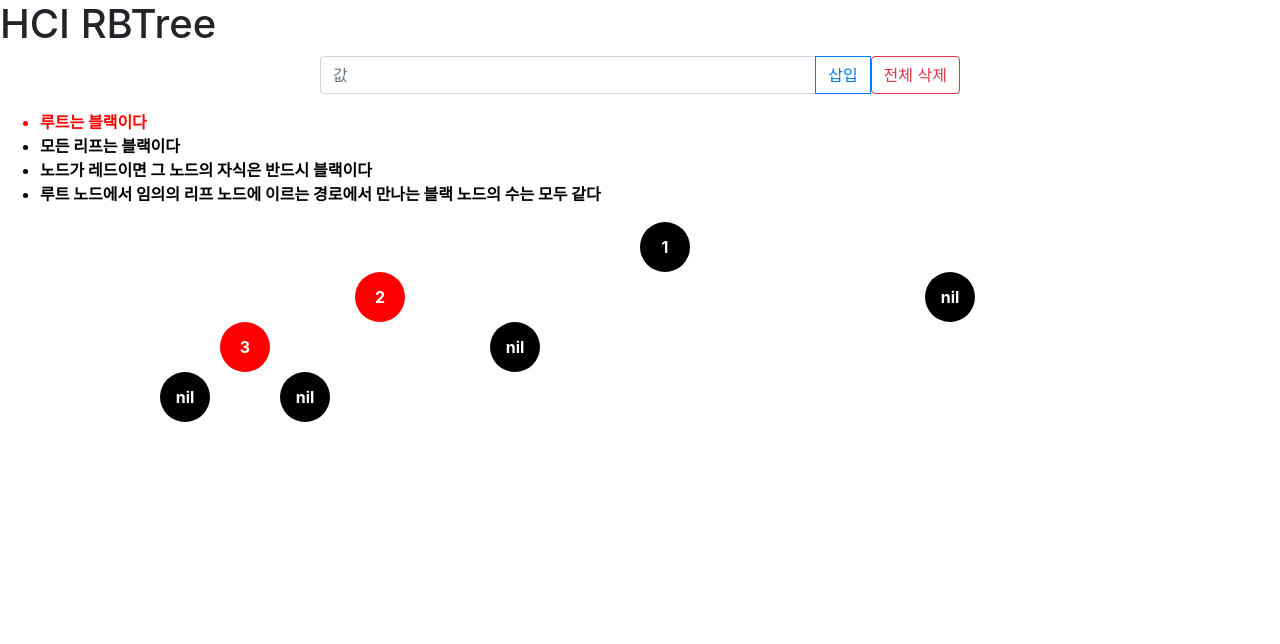
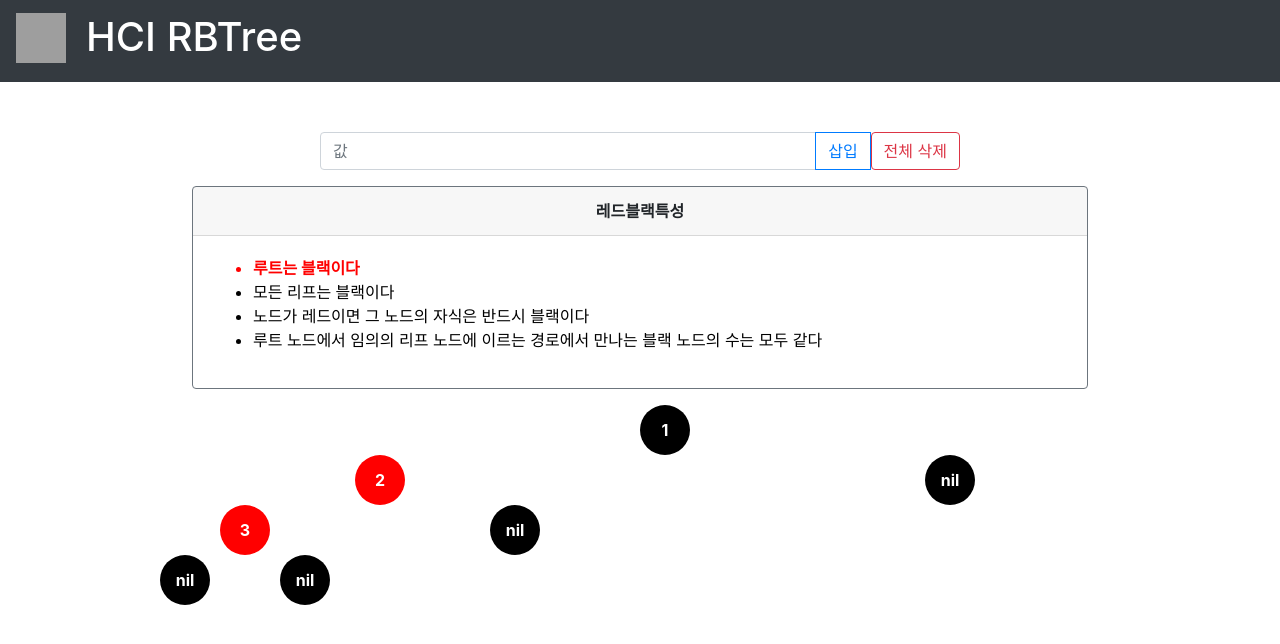
Before and after one commit to dohyeunglee/hci, an Angular app: page / in a window 1280 px wide. Shown: the top 644 px of the page. Built offline with nearby package versions, Linux system fonts and the light colour scheme; grey boxes are pictures that could not be loaded.

Commit message:
feat: minor style

```diff
--- a/src/app/app.component.css
+++ b/src/app/app.component.css
@@ -2,3 +2,12 @@
   margin: auto;
   width: 50%;
 }
+
+.title {
+  float: right;
+  margin-left: 20px;
+}
+
+.nav {
+  margin-bottom: 50px;
+}
--- a/src/app/app.component.html
+++ b/src/app/app.component.html
@@ -1,4 +1,9 @@
-<h1>HCI RBTree</h1>
+<nav class="navbar navbar-dark bg-dark nav">
+  <a class="navbar-brand" href="#">
+    <img src="https://www.redblacktree.com/static/images/Logo.png" width="50" height="50">
+    <h1 class="title">HCI RBTree</h1>
+  </a>
+</nav>
 <div class="input-group mb-3 toolbar">
   <input #input type="number" class="form-control" placeholder="값">
   <div class="input-group-append">
--- a/src/app/property/property.component.css
+++ b/src/app/property/property.component.css
@@ -0,0 +1,5 @@
+.center {
+  margin: auto;
+  width: 70%;
+  margin-bottom: 30px;
+}
--- a/src/app/property/property.component.html
+++ b/src/app/property/property.component.html
@@ -1,5 +1,14 @@
-<ul>
-  <li *ngFor="let property of properties" [style.color]="violations.includes(property) ? 'red' : 'black'">
-    <b>{{ property }}</b>
-  </li>
-</ul>
+<div class="card border-secondary mb-3 center">
+  <div class="card-header" style="text-align:center">
+    <b>레드블랙특성</b>
+  </div>
+  <div class="card-body text-secondary">
+    <div class="card-text">
+      <ul>
+        <li *ngFor="let property of properties" [style.color]="violations.includes(property) ? 'red' : 'black'" [style.font-weight]="violations.includes(property) ? 'bold' : 'normal'">
+          {{ property }}
+        </li>
+      </ul>
+    </div>
+  </div>
+</div>
--- a/src/app/rb-tree.service.ts
+++ b/src/app/rb-tree.service.ts
@@ -1,5 +1,5 @@
 import { Injectable } from '@angular/core';
-import { Node, RBTree, RBTreeProperty, Color } from './models';
+import { Node, RBTree, RBProperty, Color } from './models';
 
 @Injectable({
   providedIn: 'root'
```
